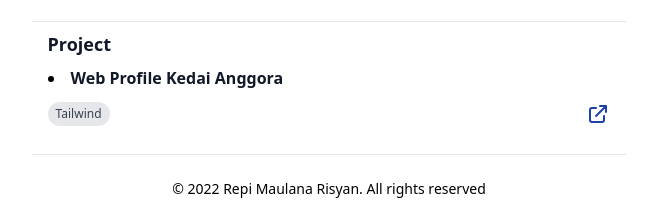
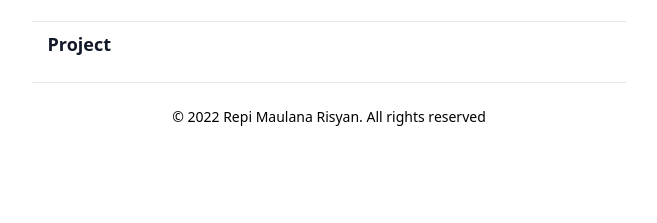
Before and after one commit to repirisyan/repirisyan.github.io, a website: page index.html in a window 1280 px wide. Shown: the part 598-821 px from the top of the page, without its empty margins (311-968 px from the left). After the commit the page ends 800 px from the top, so only its background shows below. Drawn offline with Linux system fonts and the light colour scheme.

Commit message:
fix project

```diff
--- a/index.html
+++ b/index.html
@@ -102,7 +102,7 @@
             <h2 class="text-lg text-gray-900 font-semibold dark:text-white">
                 Project
             </h2>
-            <ul class="mt-2 list-inside list-disc dark:text-white">
+            <!-- <ul class="mt-2 list-inside list-disc dark:text-white">
                 <li>
                     <span class="text-gray-900 font-semibold dark:text-white">Web Profile Kedai Anggora</span>
                     <div class="flex justify-between mt-3">
@@ -120,7 +120,7 @@
                         </div>
                     </div>
                 </li>
-            </ul>
+            </ul> -->
         </section>
         <hr class="mt-6 mb-6 ">
         <footer class="mb-6 ">
```
